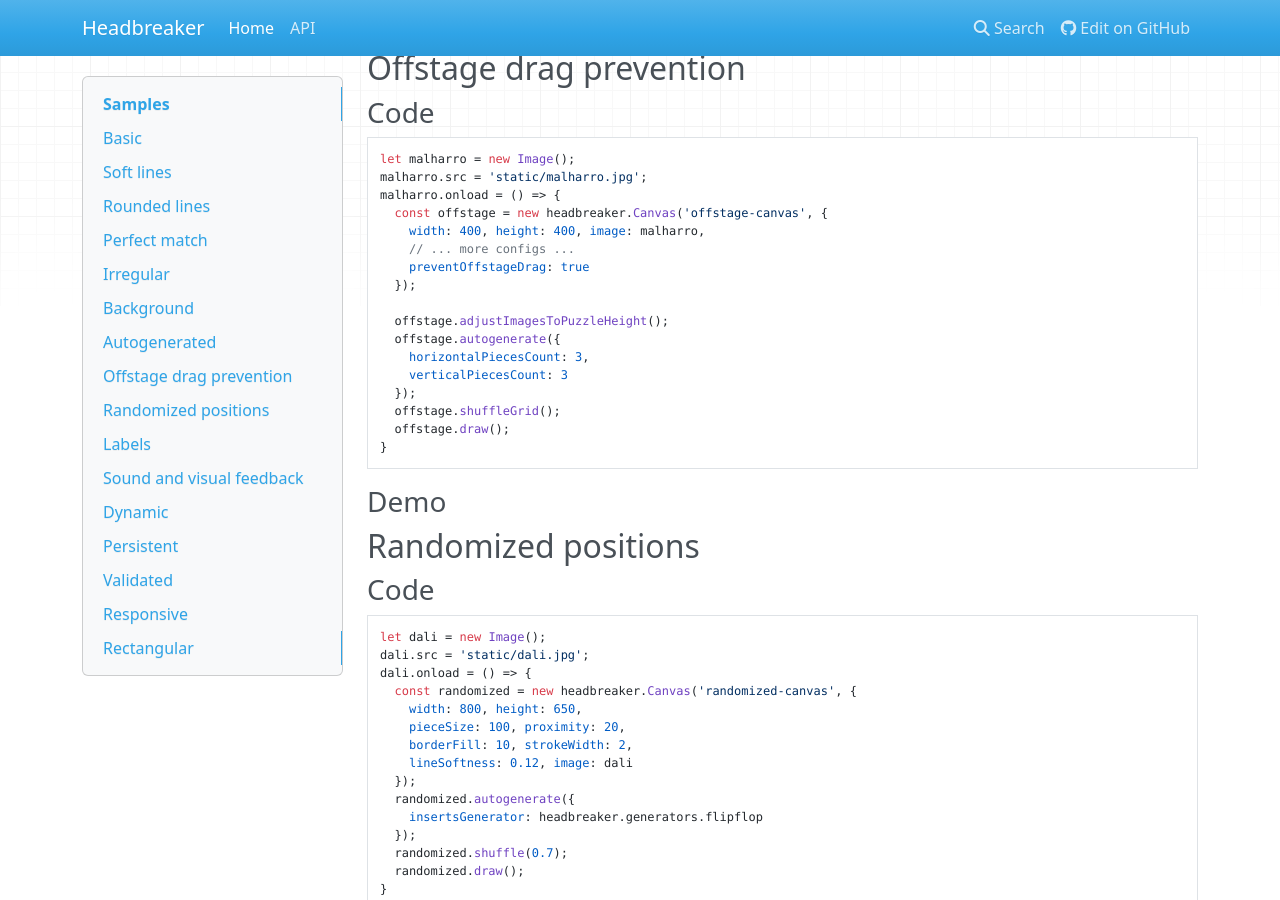
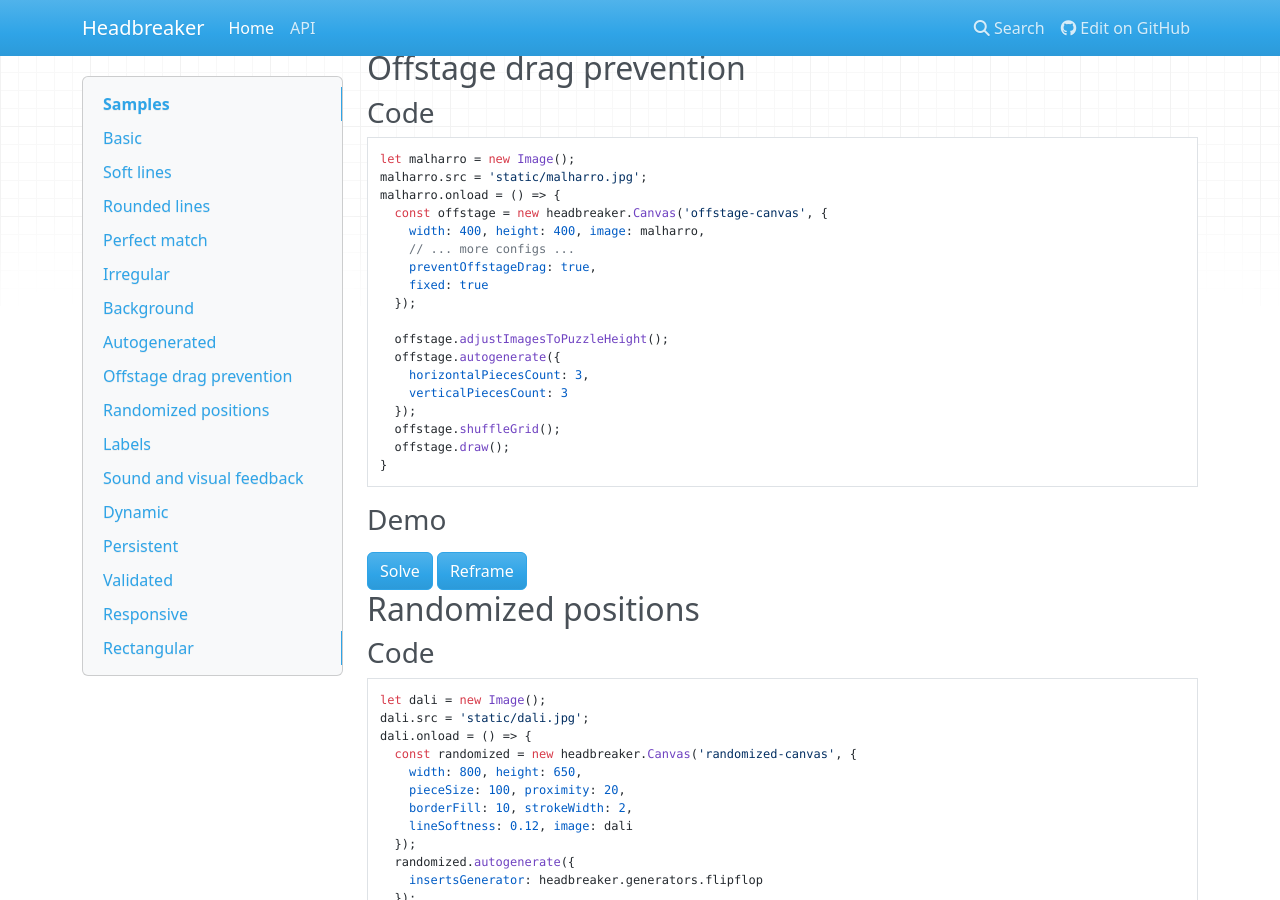
Before and after one commit to flbulgarelli/headbreaker, an MkDocs documentation site: the page built from docs/index.md, in a window 1280 px wide and 900 px high, scrolled down 3662 px. Built offline with MkDocs 1.6.1, drawn with Linux system fonts in a browser that asks for light colours; nearby versions of some CDN libraries.

Commit message:
Add reframe button to demo

```diff
--- a/docs/index.md
+++ b/docs/index.md
@@ -268,7 +268,8 @@ malharro.onload = () => {
   const offstage = new headbreaker.Canvas('offstage-canvas', {
     width: 400, height: 400, image: malharro,
     // ... more configs ...
-    preventOffstageDrag: true
+    preventOffstageDrag: true,
+    fixed: true
   });
 
   offstage.adjustImagesToPuzzleHeight();
@@ -284,6 +285,10 @@ malharro.onload = () => {
 ### Demo
 
 <div id="offstage-canvas">
+</div>
+<div class="form-group">
+  <button id="offstage-solve" class="btn btn-primary">Solve</button>
+  <button id="offstage-reframe" class="btn btn-primary">Reframe</button>
 </div>
 
 ## Randomized positions
--- a/docs/js/demo.js
+++ b/docs/js/demo.js
@@ -2,24 +2,36 @@
 // Utils
 // =====
 
+function onClick(id, handler) {
+  const element = document.getElementById(id);
+  if (element) {
+    element.addEventListener('click', function () { handler() });
+  }
+}
+
 function registerButtons(id, canvas) {
-  document.getElementById(`${id}-shuffle`).addEventListener('click', function() {
+  onClick(`${id}-shuffle`, () => {
     canvas.shuffle(0.8);
     canvas.redraw();
   });
 
-  document.getElementById(`${id}-shuffle-grid`).addEventListener('click', function() {
+  onClick(`${id}-shuffle-grid`, () => {
     canvas.shuffleGrid(1.2);
     canvas.redraw();
   });
 
-  document.getElementById(`${id}-shuffle-columns`).addEventListener('click', function() {
+  onClick(`${id}-shuffle-columns`, () => {
     canvas.shuffleColumns(1.2);
     canvas.redraw();
   });
 
-  document.getElementById(`${id}-solve`).addEventListener('click', function() {
+  onClick(`${id}-solve`, () => {
     canvas.solve();
+    canvas.redraw();
+  });
+
+  onClick(`${id}-reframe`, () => {
+    canvas.reframeWithinDimmensions();
     canvas.redraw();
   });
 }
@@ -374,11 +386,12 @@ let malharro = new Image();
 malharro.src = 'static/malharro.jpg';
 malharro.onload = () => {
   const offstage = new headbreaker.Canvas('offstage-canvas', {
-    width: 550, height: 550,
+    width: 500, height: 500,
     pieceSize: 100, proximity: 20,
     strokeWidth: 5, strokeColor: '#302B00', image: malharro,
     outline: new headbreaker.outline.Rounded(),
-    preventOffstageDrag: true
+    preventOffstageDrag: true,
+    fixed: true
   });
 
   offstage.adjustImagesToPuzzleHeight();
@@ -388,6 +401,7 @@ malharro.onload = () => {
   });
   offstage.shuffleGrid();
   offstage.draw();
+  registerButtons('offstage', offstage);
 }
 
 // =================
```
